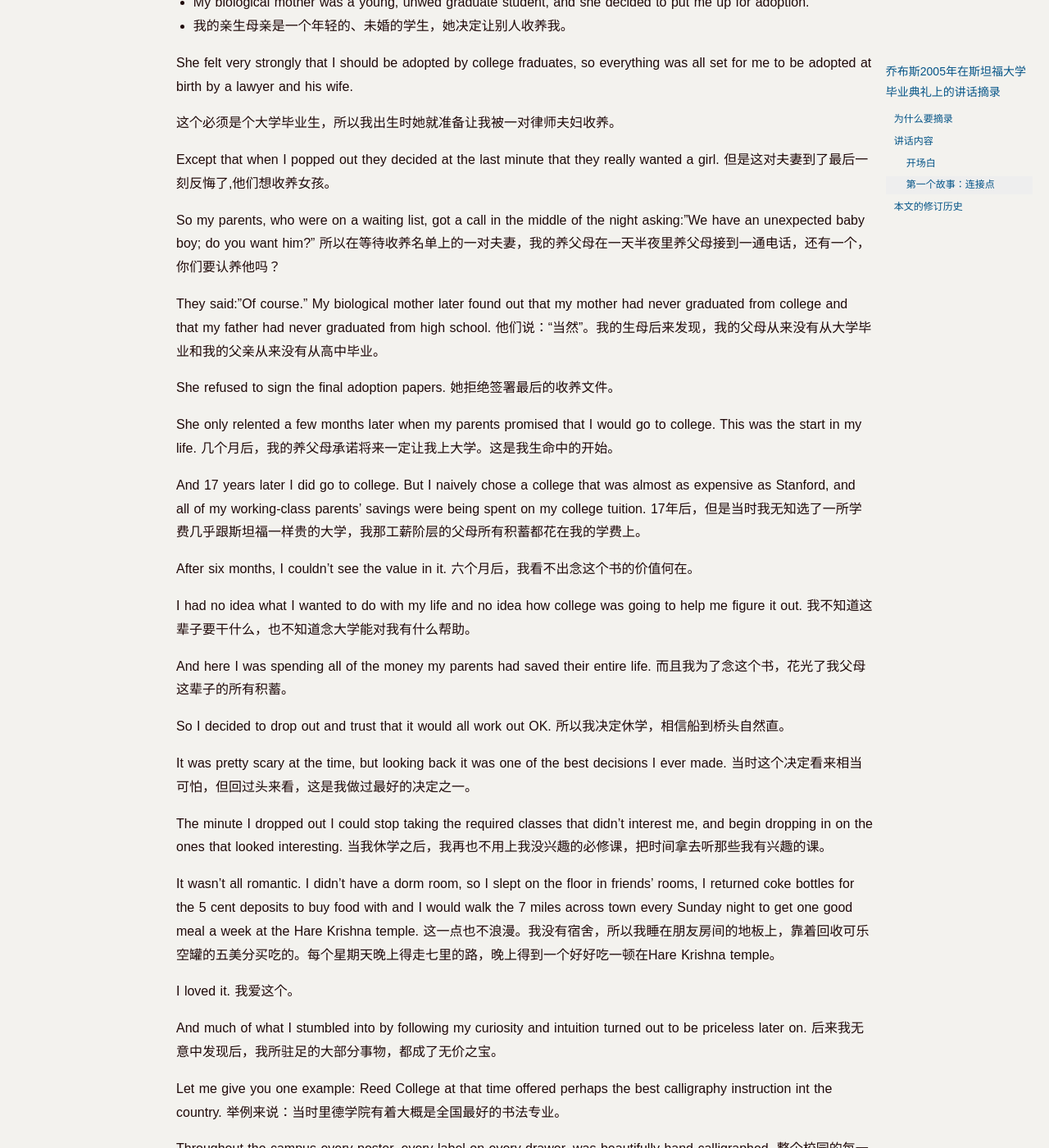
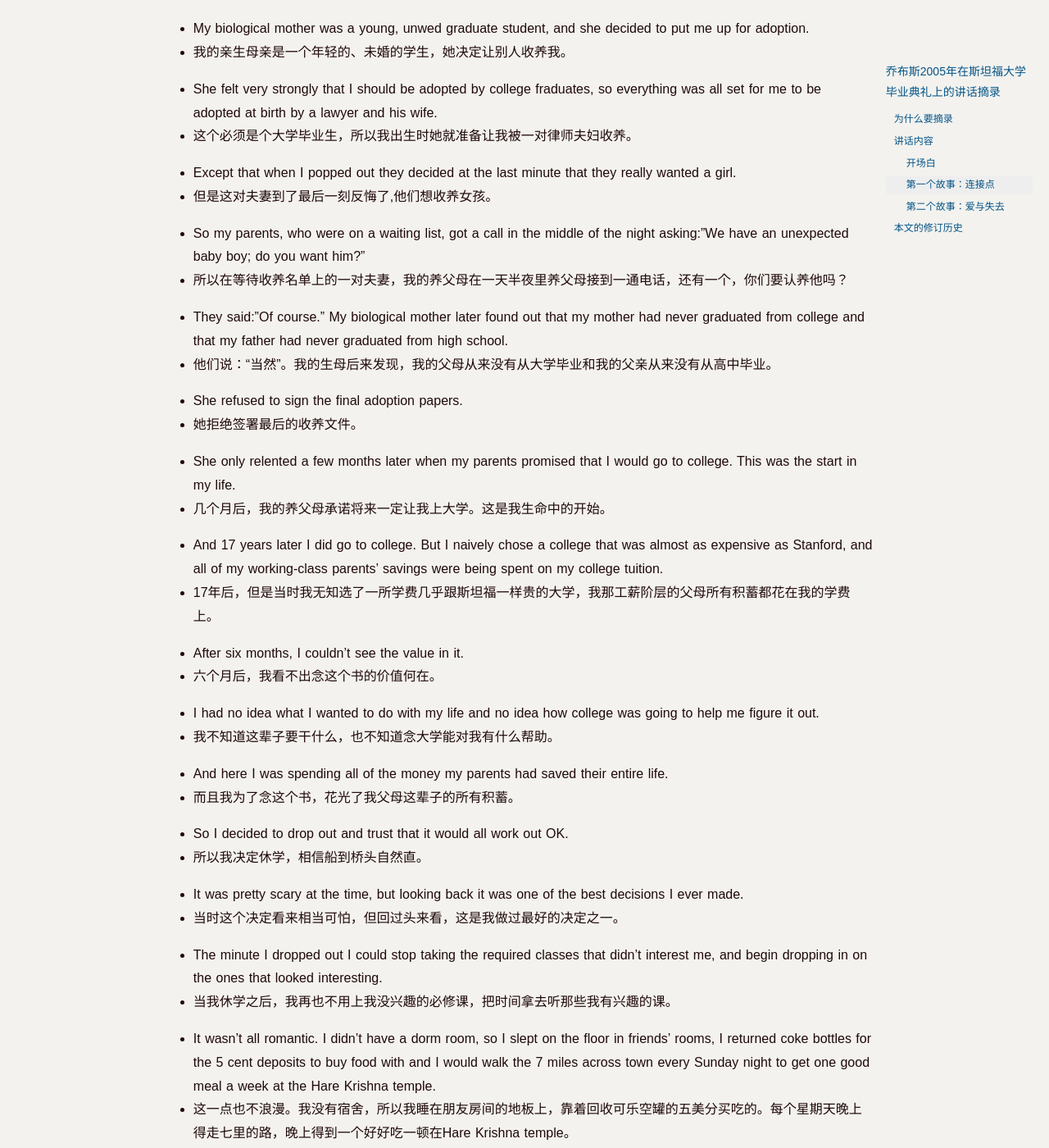
Before and after one commit to novawoo/novawoo.github.com, a Jekyll site: the page built from _posts/blog/2015-08-18-steve-jobs-lecture-in-Stanford-at-2005.md, in a window 1280 px wide and 1400 px high, scrolled down 1052 px. Shown: the whole window at 82% size. Built offline with Jekyll 4.4.1, drawn with Linux system fonts in a browser that asks for light colours; Markdown is read by kramdown in place of the engine named in the settings; a script that is not in the unit is left out; comment, search, counter and statistics services are not loaded; some of the changed text lies outside the part shown.

Commit message:
modified:   2015-08-18-steve-jobs-lecture-in-Stanford-at-2005.md

```diff
--- a/_posts/blog/2015-08-18-steve-jobs-lecture-in-Stanford-at-2005.md
+++ b/_posts/blog/2015-08-18-steve-jobs-lecture-in-Stanford-at-2005.md
@@ -12,10 +12,10 @@ description:    从伟人哪里获得对人生的理解
 
 ### 开场白
 - Thank You. I am honored to be with you today at your commencement from one of the finest universities in the world.
-    - 谢谢。今天很荣幸能和你们一起参加世界上最好大学的毕业典礼。
+- 谢谢。今天很荣幸能和你们一起参加世界上最好大学的毕业典礼。
 
 - Truth be told I nerver graduated from college and this is the closest I've erver gotten to a college graduation.
-    - 说实话，我没有从大学毕业，这是我离大学毕业最近的一刻。
+- 说实话，我没有从大学毕业，这是我离大学毕业最近的一刻。
 
 - Today I want to tell you three stories from my life. That's it. No big deal. Just three stories.
 - 今天我要告诉你，我的生命中的三个故事。就是这样。没什么大不了的。短短三个故事。
@@ -28,126 +28,120 @@ description:    从伟人哪里获得对人生的理解
 - I dropped out of Reed College after the first 6 mounths, but then stayed around as a drop-in for another 18 months or so before I really quit.
 - 我在里德(Reed college)待了六个月就办休学了。随后徘徊在那里，直到18个月后才真正退学。
 
-
 - So why did I drop out?
 - 我为什么退学呢？
-
 
 - It started before I was born.
 - 是这样的在我出生之前。
 
-
 - My biological mother was a young, unwed graduate student, and she decided to put me up for adoption.
 - 我的亲生母亲是一个年轻的、未婚的学生，她决定让别人收养我。
 
+- She felt very strongly that I should be adopted by college fraduates, so everything was all set for me to be adopted at birth by a lawyer and his wife.
+- 这个必须是个大学毕业生，所以我出生时她就准备让我被一对律师夫妇收养。
 
-She felt very strongly that I should be adopted by college fraduates, so everything was all set for me to be adopted at birth by a lawyer and his wife.
+- Except that when I popped out they decided at the last minute that they really wanted a girl.
+- 但是这对夫妻到了最后一刻反悔了,他们想收养女孩。
 
-这个必须是个大学毕业生，所以我出生时她就准备让我被一对律师夫妇收养。
+- So my parents, who were on a waiting list, got a call in the middle of the night asking:"We have an unexpected baby boy; do you want him?"
+- 所以在等待收养名单上的一对夫妻，我的养父母在一天半夜里养父母接到一通电话，还有一个，你们要认养他吗？
 
+- They said:"Of course." My biological mother later found out that my mother had never graduated from college and that my father had never graduated from high school.
+- 他们说：“当然”。我的生母后来发现，我的父母从来没有从大学毕业和我的父亲从来没有从高中毕业。
 
-Except that when I popped out they decided at the last minute that they really wanted a girl.
-但是这对夫妻到了最后一刻反悔了,他们想收养女孩。
+- She refused to sign the final adoption papers.
+- 她拒绝签署最后的收养文件。
 
-So my parents, who were on a waiting list, got a call in the middle of the night asking:"We have an unexpected baby boy; do you want him?"
-所以在等待收养名单上的一对夫妻，我的养父母在一天半夜里养父母接到一通电话，还有一个，你们要认养他吗？
+- She only relented a few months later when my parents promised that I would go to college. This was the start in my life.
+- 几个月后，我的养父母承诺将来一定让我上大学。这是我生命中的开始。
 
-They said:"Of course." My biological mother later found out that my mother had never graduated from college and that my father had never graduated from high school.
-他们说：“当然”。我的生母后来发现，我的父母从来没有从大学毕业和我的父亲从来没有从高中毕业。
+- And 17 years later I did go to college. But I naively chose a college that was almost as expensive as Stanford, and all of my working-class parents' savings were being spent on my college tuition.
+- 17年后，但是当时我无知选了一所学费几乎跟斯坦福一样贵的大学，我那工薪阶层的父母所有积蓄都花在我的学费上。
 
-She refused to sign the final adoption papers.
-她拒绝签署最后的收养文件。
+- After six months, I couldn't see the value in it.
+- 六个月后，我看不出念这个书的价值何在。
 
-She only relented a few months later when my parents promised that I would go to college. This was the start in my life.
-几个月后，我的养父母承诺将来一定让我上大学。这是我生命中的开始。
+- I had no idea what I wanted to do with my life and no idea how college was going to help me figure it out.
+- 我不知道这辈子要干什么，也不知道念大学能对我有什么帮助。
 
-And 17 years later I did go to college. But I naively chose a college that was almost as expensive as Stanford, and all of my working-class parents' savings were being spent on my college tuition.
-17年后，但是当时我无知选了一所学费几乎跟斯坦福一样贵的大学，我那工薪阶层的父母所有积蓄都花在我的学费上。
+- And here I was spending all of the money my parents had saved their entire life.
+- 而且我为了念这个书，花光了我父母这辈子的所有积蓄。
 
-After six months, I couldn't see the value in it.
-六个月后，我看不出念这个书的价值何在。
+- So I decided to drop out and trust that it would all work out OK.
+- 所以我决定休学，相信船到桥头自然直。
 
-I had no idea what I wanted to do with my life and no idea how college was going to help me figure it out.
-我不知道这辈子要干什么，也不知道念大学能对我有什么帮助。
+- It was pretty scary at the time, but looking back it was one of the best decisions I ever made.
+- 当时这个决定看来相当可怕，但回过头来看，这是我做过最好的决定之一。
 
-And here I was spending all of the money my parents had saved
-their entire life.
-而且我为了念这个书，花光了我父母这辈子的所有积蓄。
+- The minute I dropped out I could stop taking the required classes that didn't interest me, and begin dropping in on the ones that looked interesting.
+- 当我休学之后，我再也不用上我没兴趣的必修课，把时间拿去听那些我有兴趣的课。
 
-So I decided to drop out and trust that it would all work out OK.
-所以我决定休学，相信船到桥头自然直。
+- It wasn't all romantic. I didn't have a dorm room, so I slept on the floor in friends' rooms, I returned coke bottles for the 5 cent deposits to buy food with and I would walk the 7 miles across town every Sunday night to get one good meal a week at the Hare Krishna temple.
+- 这一点也不浪漫。我没有宿舍，所以我睡在朋友房间的地板上，靠着回收可乐空罐的五美分买吃的。每个星期天晚上得走七里的路，晚上得到一个好好吃一顿在Hare Krishna temple。
 
-It was pretty scary at the time, but looking back it was one of the best decisions I ever made.
-当时这个决定看来相当可怕，但回过头来看，这是我做过最好的决定之一。
+- I loved it.
+- 我爱这个。
 
-The minute I dropped out I could stop taking the required classes that didn't interest me, and begin dropping in on the ones that looked interesting.
-当我休学之后，我再也不用上我没兴趣的必修课，把时间拿去听那些我有兴趣的课。
+- And much of what I stumbled into by following my curiosity and intuition turned out to be priceless later on.
+- 后来我无意中发现后，我所驻足的大部分事物，都成了无价之宝。
 
-It wasn't all romantic. I didn't have a dorm room, so I slept on the floor in friends' rooms, I returned coke bottles for the 5 cent deposits to buy food with and I would walk the 7 miles across town every Sunday night to get one good meal a week at the Hare Krishna temple.
-这一点也不浪漫。我没有宿舍，所以我睡在朋友房间的地板上，靠着回收可乐空罐的五美分买吃的。每个星期天晚上得走七里的路，晚上得到一个好好吃一顿在Hare Krishna temple。
+- Let me give you one example: Reed College at that time offered perhaps the best calligraphy instruction int the country.
+- 举例来说：当时里德学院有着大概是全国最好的书法专业。
 
-I loved it.
-我爱这个。
+- Throughout the campus every poster, every label on every drawer, was beautifully hand calligraphed.
+- 整个校园的每一个海报，每一个抽屉上的每一个标签都是美丽的手写字。
 
-And much of what I stumbled into by following my curiosity and intuition turned out to be priceless later on.
-后来我无意中发现后，我所驻足的大部分事物，都成了无价之宝。
+- Because I had dropped out and didn't have to take the normal classes, I decided to take a calligraphy class to learn how to do this.
+- 因为我退学，不必正常上课，我决定学书法。
 
-Let me give you one example: Reed College at that time offered perhaps the best calligraphy instruction int the country.
-举例来说：当时里德学院有着大概是全国最好的书法专业。
+- I learned about serif and san serif typefaces, about varying the amount of space between different letter combinations, about what makes great typography great.
+- 我学到了serif和san serif字体，学到在不同字母组合间变更字间距，学到活版印刷伟大的地方。
 
-Throughout the campus every poster, every label on every drawer, was beautifully hand calligraphed.
-整个校园的每一个海报，每一个抽屉上的每一个标签都是美丽的手写字。
+- It was beautiful,historical,artistically subtle in a way that science can't capture, and I found it fascinating.
+- 书法的美好、历史感与艺术感是科学所无法捕获的。我觉得那很迷人。
 
-Because I had dropped out and didn't have to take the normal classes, I decided to take a calligraphy class to learn how to do this.
-因为我退学，不必正常上课，我决定学书法。
+- None of this had even a hope of。
+- 我没预期过学的这些东西能在我生活中起些什么实际作用。
 
-I learned about serif and san serif typefaces, about varying the amount of space between different letter combinations, about what makes great typography great.
-我学到了serif和san serif字体，学到在不同字母组合间变更字间距，学到活版印刷伟大的地方。
+- But ten years later, when we were designing the first Macintosh computer, it all came back to me. And we designed it all into the Mac.
+- 但十年后，当我们在设计第一台Macintosh电脑，我想起了当时所学的东西，所以把这些东西都设计进了Mac。
 
-It was beautiful,historical,artistically subtle in a way that science can't capture, and I found it fascinating.
-书法的美好、历史感与艺术感是科学所无法捕获的。我觉得那很迷人。
+- It was the first computer with beautiful typography.
+- 这是第一台能做出漂亮东西的计算机。
 
-None of this had even a hope of。
-我没预期过学的这些东西能在我生活中起些什么实际作用。
+- If I had never dropped in on that single course in college, the Mac would have never had multiple typefaces or proportionally spaced fonts.
+- 如果我没沉溺于那样一门课里，Mac可能就不会有多重字体跟变间距字体了。
 
-But ten years later, when we were designing the first Macintosh computer, it all came back to me. And we designed it all into the Mac.
-但十年后，当我们在设计第一台Macintosh电脑，我想起了当时所学的东西，所以把这些东西都设计进了Mac。
+- And since Windows just copied the Mac, it's likely that no personal computer would have them.
+- 当年Windows抄袭了Mac，如果当年我没这样做，大概世界上所有的个人计算机都不会有这样的字体。
 
-It was the first computer with beautiful typography.
-这是第一台能做出漂亮东西的计算机。
+- If I had never dropped out, I would have never dropped in on this calligraphy class, and personal computers might not have the wonderful typography that they do.
+- 如果我没有退学，不学艺术课，个人电脑可能不会有精彩的排版。
 
-If I had never dropped in on that single course in college, the Mac would have never had multiple typefaces or proportionally spaced fonts.
-如果我没沉溺于那样一门课里，Mac可能就不会有多重字体跟变间距字体了。
+- Of course it was impossible to connect the dots looking forward when I was in college.
+- 当然这一切都是未知的，在大学时。
 
-And since Windows just copied the Mac, it's likely that no personal computer would have them.
-当年Windows抄袭了Mac，如果当年我没这样做，大概世界上所有的个人计算机都不会有这样的字体。
+- But it was very, very clear looing backwards ten years later.
+- 我不能预先把点点滴滴串在一起。
 
-If I had never dropped out, I would have never dropped in on this calligraphy class, and personal computers might not have the wonderful typography that they do.
-如果我没有退学，不学艺术课，个人电脑可能不会有精彩的排版。
+- Again, you can't connect the dots looking forward, you can only connect them looking backwards.
+- 十年后唯有未来回顾时，才会明白那些点点滴滴是如何串在一起的。
 
-Of course it was impossible to connect the dots looking forward when I was in college.
-当然这一切都是未知的，在大学时。
+- So you have to trust that the dots will somehow connect in your future.
+- 所以你的相信，你现在所体会的东西，将来多少回连接在一起在你的未来。
 
-But it was very, very clear looing backwards ten years later.
-我不能预先把点点滴滴串在一起。
+- You have to trust in something, your gut,desting,life karma,whatever, Beleiveing that the dots will connect down the road will give you the confidence to follown your heart.
+- 你得信任某个东西，直觉，命运，生命，因缘，然而，这种作法从来没让我失望。
 
-Again, you can't connect the dots looking forward, you can only connect them looking backwards.
-十年后唯有未来回顾时，才会明白那些点点滴滴是如何串在一起的。
+- Even when it leads you off the well worn path,and that will make all the difference.
+- 也让我的人生整个不同起来。
 
-So you have to trust that the dots will somehow connect in your future.
-所以你的相信，你现在所体会的东西，将来多少回连接在一起在你的未来。
+### 第二个故事：爱与失去
+- My second story is about love and loss.
+- 我的第二个故事，有关爱与失去。
 
-You have to trust in something, your gut,desting,life karma,whatever, Beleiveing that the dots will connect down the road will give you the confidence to follown your heart.
-你得信任某个东西，直觉，命运，生命，因缘，然而，这种作法从来没让我失望。
-
-Even when it leads you off the well worn path,and that will make all the difference.
-也让我的人生整个不同起来。
-
-My second story is about love and loss.
-我的第二个故事，有关爱与失去。
-
-I Was lucky
-我很幸运
+- I Was lucky
+- 我很幸运
 
 I found what I loved to do early in life
 因为在很早的时候 我就找到了我所钟爱的动向
```
